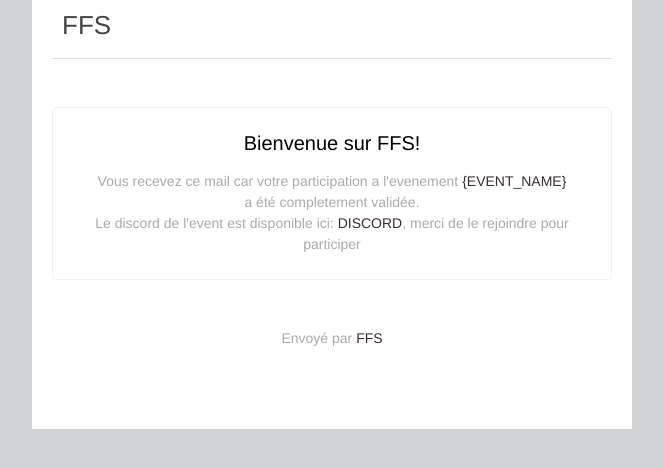
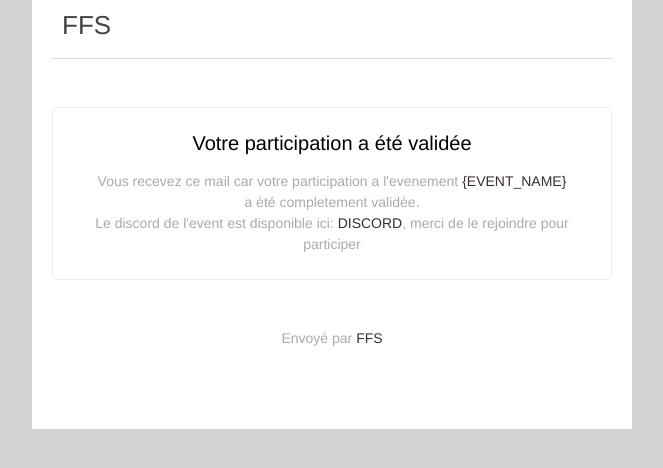
Before and after one commit to FightForSub/FFS-Api, a plain HTML site: page email_templates/validated_participant/index.html in a window 1280 px wide. Shown: the whole page, without its empty margins (308-971 px from the left). Drawn offline with Linux system fonts and the light colour scheme.

Commit message:
Fixed emails

```diff
--- a/email_templates/validated_participant/index.html
+++ b/email_templates/validated_participant/index.html
@@ -314,7 +314,7 @@ img {
                         <td>
                           <div class='contentEditableContainer contentTextEditable'>
                             <div class='contentEditable' style='text-align: center;'>
-                              <h2 style="font-size: 20px;">Bienvenue sur FFS!</h2>
+                              <h2 style="font-size: 20px;">Votre participation a &eacute;t&eacute; valid&eacute;e</h2>
                               <br>
                               <p>Vous recevez ce mail car votre participation a l'evenement <a href="https://ffs-events.zerator.com/#/event/{EVENT_ID}" target="_blank">{EVENT_NAME}</a> a &eacute;t&eacute; completement valid&eacute;e.</p>
               							  <p>Le discord de l'event est disponible ici: <a href="">DISCORD</a>, merci de le rejoindre pour participer</p>
```
Also changed, not shown: email_templates/validation_event_pariticipation/index.html (+1 -1 lines).
